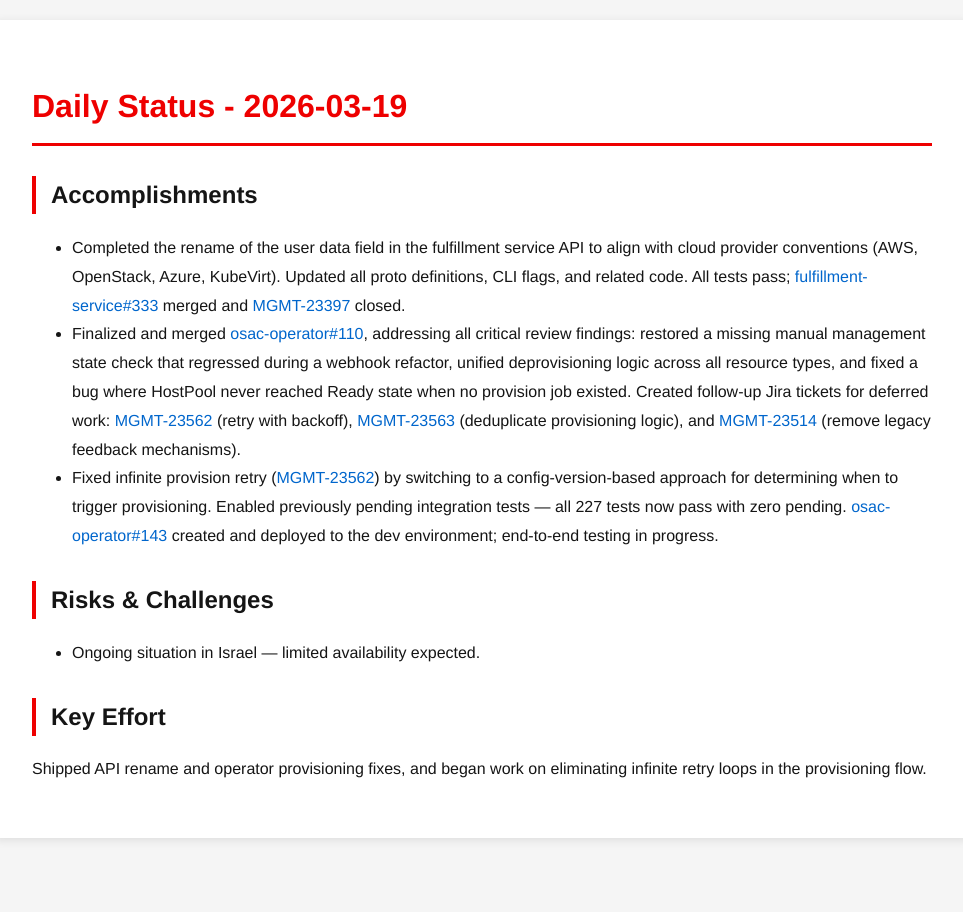
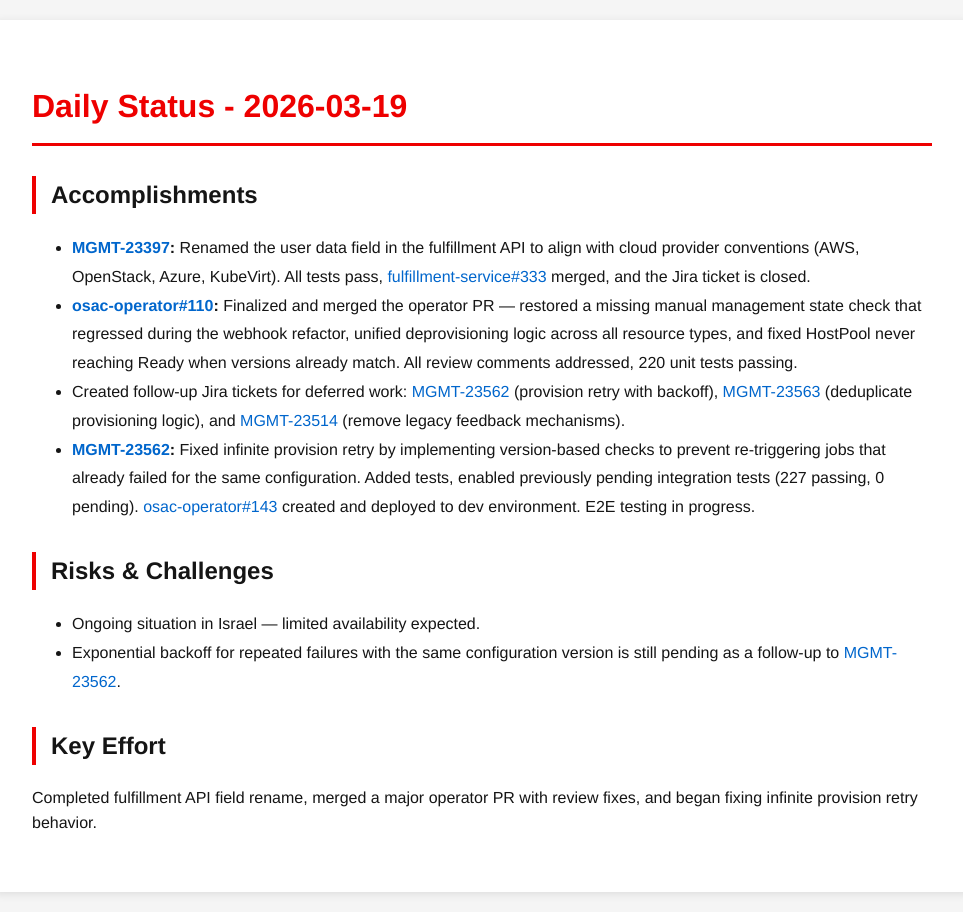
Before and after one commit to tzvatot/daily-status, a Jekyll site: the page built from 2026-03-19.md, in a window 1280 px wide. Shown: the whole page, without its empty margins (158-1121 px from the left). Built offline with Jekyll 4.4.1, drawn with Linux system fonts in a browser that asks for light colours.

Commit message:
Daily status update - 2026-03-19

```diff
--- a/2026-03-19.md
+++ b/2026-03-19.md
@@ -7,12 +7,14 @@
 # Daily Status - 2026-03-19
 
 ## Accomplishments
-- Completed the rename of the user data field in the fulfillment service API to align with cloud provider conventions (AWS, OpenStack, Azure, KubeVirt). Updated all proto definitions, CLI flags, and related code. All tests pass; [fulfillment-service#333](https://github.com/osac-project/fulfillment-service/pull/333) merged and [MGMT-23397](https://issues.redhat.com/browse/MGMT-23397) closed.
-- Finalized and merged [osac-operator#110](https://github.com/osac-project/osac-operator/pull/110), addressing all critical review findings: restored a missing manual management state check that regressed during a webhook refactor, unified deprovisioning logic across all resource types, and fixed a bug where HostPool never reached Ready state when no provision job existed. Created follow-up Jira tickets for deferred work: [MGMT-23562](https://issues.redhat.com/browse/MGMT-23562) (retry with backoff), [MGMT-23563](https://issues.redhat.com/browse/MGMT-23563) (deduplicate provisioning logic), and [MGMT-23514](https://issues.redhat.com/browse/MGMT-23514) (remove legacy feedback mechanisms).
-- Fixed infinite provision retry ([MGMT-23562](https://issues.redhat.com/browse/MGMT-23562)) by switching to a config-version-based approach for determining when to trigger provisioning. Enabled previously pending integration tests — all 227 tests now pass with zero pending. [osac-operator#143](https://github.com/osac-project/osac-operator/pull/143) created and deployed to the dev environment; end-to-end testing in progress.
+- **[MGMT-23397](https://issues.redhat.com/browse/MGMT-23397):** Renamed the user data field in the fulfillment API to align with cloud provider conventions (AWS, OpenStack, Azure, KubeVirt). All tests pass, [fulfillment-service#333](https://github.com/osac-project/fulfillment-service/pull/333) merged, and the Jira ticket is closed.
+- **[osac-operator#110](https://github.com/osac-project/osac-operator/pull/110):** Finalized and merged the operator PR — restored a missing manual management state check that regressed during the webhook refactor, unified deprovisioning logic across all resource types, and fixed HostPool never reaching Ready when versions already match. All review comments addressed, 220 unit tests passing.
+- Created follow-up Jira tickets for deferred work: [MGMT-23562](https://issues.redhat.com/browse/MGMT-23562) (provision retry with backoff), [MGMT-23563](https://issues.redhat.com/browse/MGMT-23563) (deduplicate provisioning logic), and [MGMT-23514](https://issues.redhat.com/browse/MGMT-23514) (remove legacy feedback mechanisms).
+- **[MGMT-23562](https://issues.redhat.com/browse/MGMT-23562):** Fixed infinite provision retry by implementing version-based checks to prevent re-triggering jobs that already failed for the same configuration. Added tests, enabled previously pending integration tests (227 passing, 0 pending). [osac-operator#143](https://github.com/osac-project/osac-operator/pull/143) created and deployed to dev environment. E2E testing in progress.
 
 ## Risks & Challenges
 - Ongoing situation in Israel — limited availability expected.
+- Exponential backoff for repeated failures with the same configuration version is still pending as a follow-up to [MGMT-23562](https://issues.redhat.com/browse/MGMT-23562).
 
 ## Key Effort
-Shipped API rename and operator provisioning fixes, and began work on eliminating infinite retry loops in the provisioning flow.
+Completed fulfillment API field rename, merged a major operator PR with review fixes, and began fixing infinite provision retry behavior.
```
